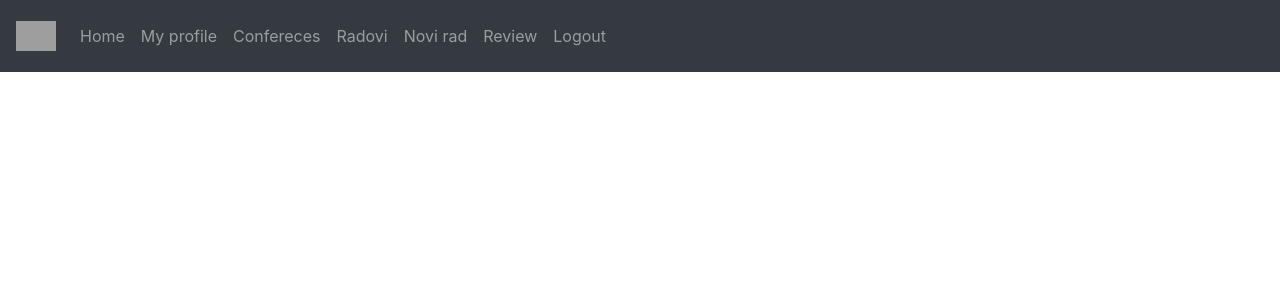
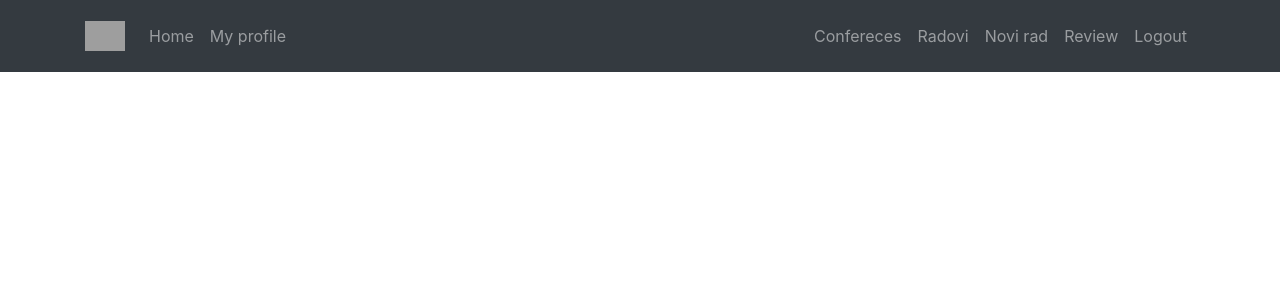
Before and after one commit to Dupro/cnf, a CodeIgniter app: the page made by application/views/template/header_user.php in a window 1280 px wide. Shown: the top 300 px of the page. Run offline with CodeIgniter, Linux system fonts and the light colour scheme; grey boxes are pictures that could not be loaded.

Commit message:
user header

```diff
--- a/application/views/template/header_user.php
+++ b/application/views/template/header_user.php
@@ -2,6 +2,7 @@
 <link rel="stylesheet" href="https://stackpath.bootstrapcdn.com/bootstrap/4.1.1/css/bootstrap.min.css" integrity="sha384-WskhaSGFgHYWDcbwN70/dfYBj47jz9qbsMId/iRN3ewGhXQFZCSftd1LZCfmhktB" crossorigin="anonymous">
 
 <nav class="navbar navbar-expand-sm bg-dark navbar-dark mb-4 py-3">
+    <div class="container">
  <a class="navbar-brand" href="#">
  <img src="bird.jpg" alt="Logo" style="width:40px;">
  </a>
@@ -12,6 +13,8 @@
  <li class="nav-item">
  <a class="nav-link" href="#">My profile</a>
  </li>
+ </ul>
+        <ul class="nav navbar-nav ml-auto">
  <li class="nav-item">
  <a class="nav-link" href="#">Confereces</a>
  </li>
```
